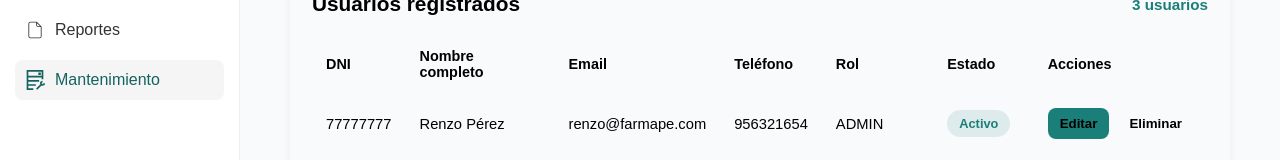
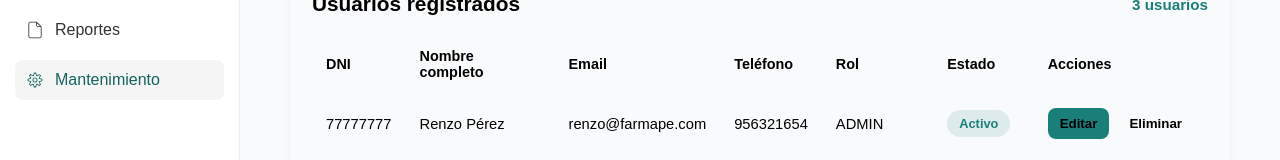
Before and after one commit to Miguel41844x/FARMAPE, a React app in the folder frontend/: page /mantenimiento/usuarios in a window 1280 px wide. Shown: the part 170-330 px from the top of the page. Built offline with nearby package versions, Linux system fonts and the light colour scheme; sample sign-in values are in the browser's storage; the HTML template or start-up script is replaced by a standard one.

Commit message:
Sidebar Actualizado

```diff
--- a/frontend/src/components/private/Sidebar.jsx
+++ b/frontend/src/components/private/Sidebar.jsx
@@ -5,7 +5,7 @@ import { useNavigate } from "react-router-dom";
 import { CiShoppingCart, CiHome, CiFileOn } from "react-icons/ci";
 import { FiLogOut } from "react-icons/fi";
 import { PiListBold } from "react-icons/pi";
-import { GrHostMaintenance } from "react-icons/gr";
+import { CiSettings } from "react-icons/ci";
 import Logo from "./Logo";
 import "./sidebar.css";
 
@@ -50,7 +50,7 @@ const Sidebar = () => {
                     {isOpen && <span>Reportes</span>}
                 </NavLink>
                 <NavLink to="/mantenimiento" className={({ isActive }) => isActive ? "menu-item active" : "menu-item"}>
-                    <GrHostMaintenance />
+                    <CiSettings />
                     {isOpen && <span>Mantenimiento</span>}
                 </NavLink>
             </nav>
```
